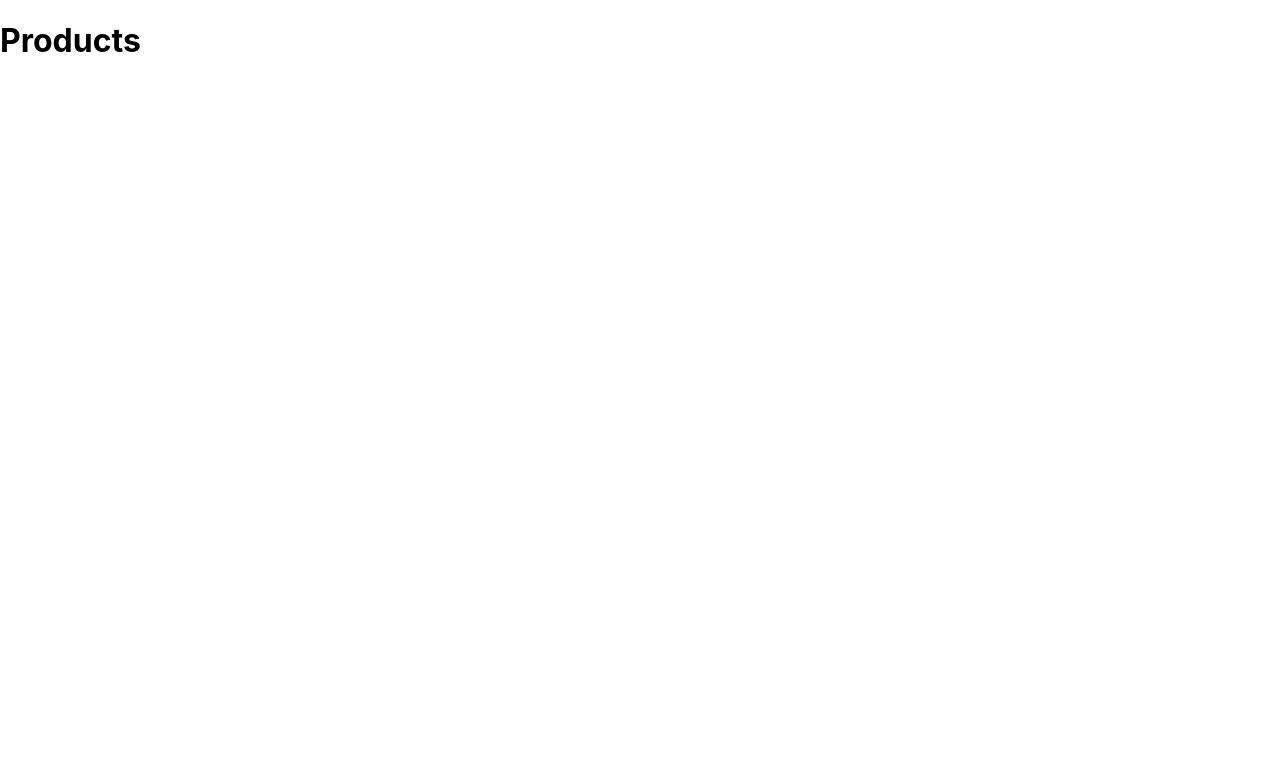
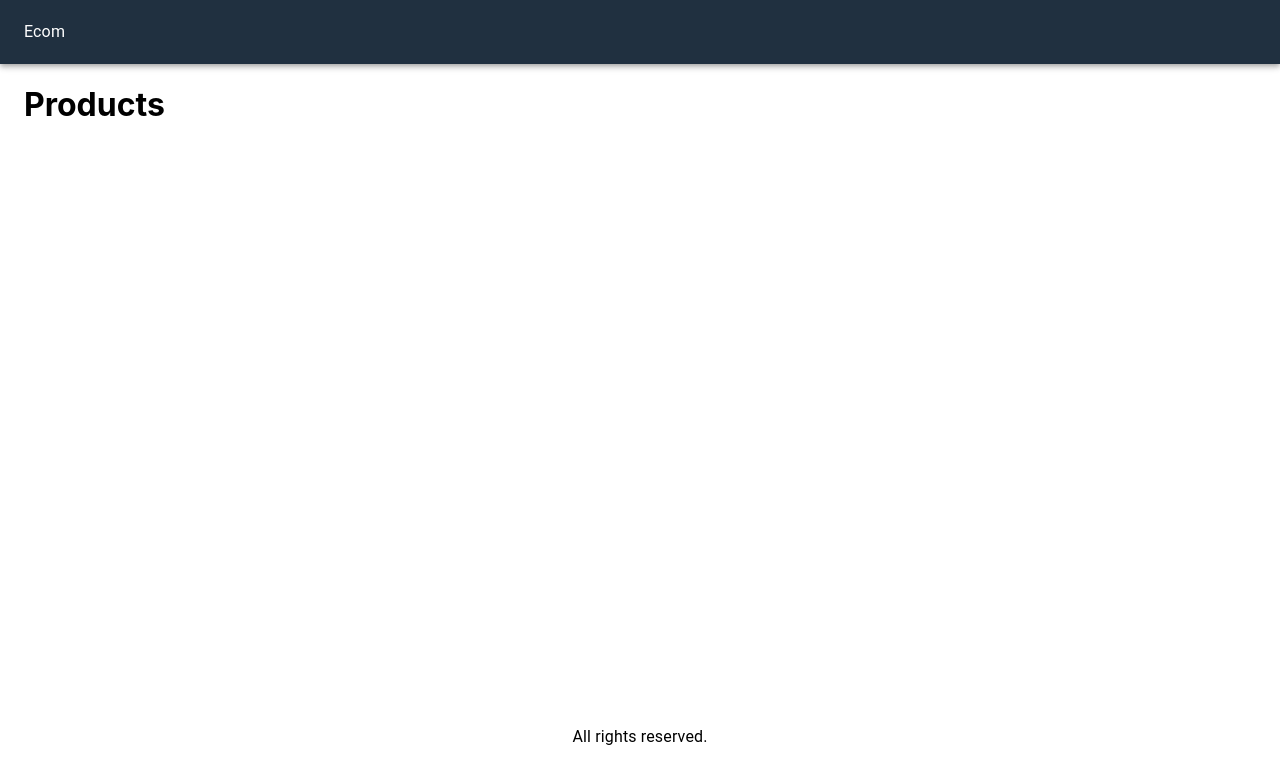
Before and after one commit to Aloknath-sah/next-ecomerce, a Next.js app in the folder next-ecom/: page / in a window 1280 px wide. Shown: the top 784 px of the page. Built offline with nearby package versions, Linux system fonts and the light colour scheme.

Commit message:
material ui styles implemented in homepage

```diff
--- a/next-ecom/components/Layout.js
+++ b/next-ecom/components/Layout.js
@@ -1,21 +1,26 @@
 import React from 'react';
 import Head from 'next/head';
 import { AppBar,Toolbar, Typography, Container } from '@material-ui/core';
+import useStyles from '../utils/styles';
 
-export const Layout = () => {
+export const Layout = ({children}) => {
+    const classes = useStyles();
     return (
         <div>
             <Head>
                 <title>next ecommerce</title>
             </Head>
-            <AppBar position="static">
+            <AppBar position="static" className={classes.navbar} >
                 <Toolbar>
                     <Typography>Ecom</Typography>
                 </Toolbar>
             </AppBar>
-            <Container>
+            <Container className={classes.main}>
                 {children}
             </Container>
+            <footer className={classes.footer}>
+                <Typography>All rights reserved.</Typography>
+            </footer>
         </div>
     )
 }
--- a/next-ecom/package.json
+++ b/next-ecom/package.json
@@ -8,9 +8,7 @@
     "lint": "next lint"
   },
   "dependencies": {
-    "@emotion/react": "^11.7.1",
-    "@emotion/styled": "^11.6.0",
-    "@mui/material": "^5.3.0",
+    "@material-ui/core": "^4.11.4",
     "next": "12.0.8",
     "react": "17.0.2",
     "react-dom": "17.0.2"
--- a/next-ecom/pages/_app.js
+++ b/next-ecom/pages/_app.js
@@ -1,6 +1,13 @@
+import { useEffect } from 'react'
 import '../styles/globals.css'
 
 function MyApp({ Component, pageProps }) {
+  useEffect(() => {
+    const jssStyles = document.querySelector('#jss-server-side');
+    if(jssStyles) {
+      jssStyles.parentElement.removeChild(jssStyles);
+    }
+  }, [])
   return <Component {...pageProps} />
 }
 
--- /dev/null
+++ b/next-ecom/pages/_document.js
@@ -0,0 +1,35 @@
+import { ServerStyleSheets } from '@material-ui/core/styles';
+import Document, { Head, Html, Main, NextScript } from 'next/document';
+import React from 'react';
+
+export default class MyDocument extends Document {
+    render() {
+        return (
+            <Html lang='en' >
+                <Head></Head>
+                <body>
+                    <Main/>
+                    <NextScript/>
+                </body>
+            </Html>
+        )
+    }
+}
+
+MyDocument.getInitialProps = async (ctx) => {
+    const sheets = new ServerStyleSheets();
+    const originalRenderPage = ctx.renderPage;
+    ctx.renderPage = () => {
+        return originalRenderPage({
+            enhanceApp: (App) => (props) => sheets.collect(<App {...props}/>),
+        })
+    };
+    const initialProps = await Document.getInitialProps(ctx);
+    return {
+        ...initialProps,
+        styles: [
+            ...React.Children.toArray(initialProps.styles),
+            sheets.getStyleElement(),
+        ]
+    }
+}
--- a/next-ecom/pages/index.js
+++ b/next-ecom/pages/index.js
@@ -1,11 +1,14 @@
 import Head from 'next/head'
 import Image from 'next/image'
+import { Layout } from '../components/Layout'
 import styles from '../styles/Home.module.css'
 
 export default function Home() {
   return (
-    <div>
-      <h1>Products</h1>
-    </div>
+    <Layout>
+      <div>
+        <h1>Products</h1>
+      </div>
+    </Layout>
   )
 }
--- /dev/null
+++ b/next-ecom/utils/styles.js
@@ -0,0 +1,20 @@
+import { makeStyles } from "@material-ui/core";
+
+
+const useStyles = makeStyles({
+    navbar: {
+        backgroundColor: '#203040',
+        '& a': {
+            color: '#ffffff',
+            marginLeft: 10,
+        },
+    },
+    main: {
+        minHeight: '80vh',
+    },
+    footer: {
+        textAlign:'center',
+    }
+});
+
+export default useStyles;
```
Also changed, not shown: 1 other file (tests, documents, lock files or other folders).
